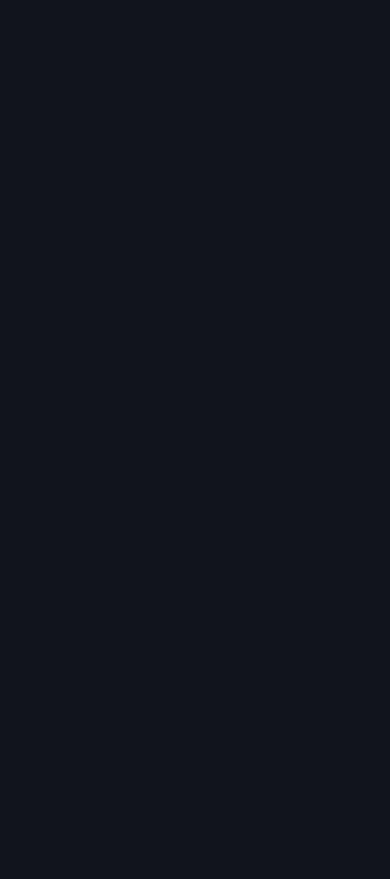
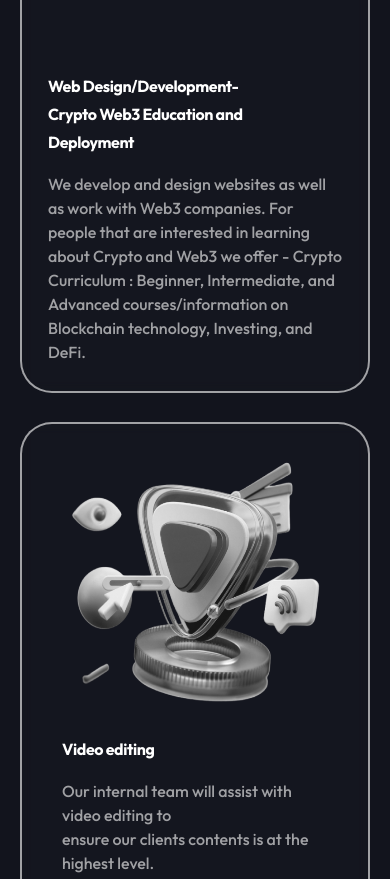
Before and after one commit to Synchro-X/rocketmarketing, a Next.js app: page / in a window 390 px wide. Shown: the part 3498-4377 px from the top of the page. Built offline with nearby package versions, Linux system fonts and the light colour scheme.

Commit message:
highlighttext

```diff
--- a/app/components/sections/section3.tsx
+++ b/app/components/sections/section3.tsx
@@ -36,9 +36,7 @@
               {Services.slice(0, 2).map((service, index) => {
                 return (
                   <div
-                    data-aos="fade-up"
-                    data-aos-duration={`${index + 1}00`}
-                    className="group flex backdrop-blur-[6px] bg-[rgba(29,31,39,0.24)] rounded-[32px] border-[2px] border-white/[0.6] transition-all duration-[2s] hover:border-[#bb2bff] md:px-0 px-[20px]  gap-[42px] py-[27px] md:pl-[40px] items-center shrink-0 grow relative  md:flex-row flex-col "
+                    className="group flex backdrop-blur-[6px] bg-[rgba(29,31,39,0.24)] rounded-[32px] border-[2px] border-white/[0.6] transition-border duration-[1.2s] hover:border-[#2b59ff] md:px-0 px-[20px]  gap-[42px] py-[27px] md:pl-[40px] items-center shrink-0 grow relative  md:flex-row flex-col "
                     key={index}
                   >
                     <div className="relative w-[100%] h-[258px] grayscale group-hover:grayscale-0 transition-all md:hidden flex">
@@ -51,12 +49,12 @@
                       />
                     </div>
                     <div className="flex flex-col gap-[16px] relative z-20">
-                      <h6 className="text-large font-bold leading-[28px] tracking-[-0.4px] font-outfit flex flex-col ">
+                      <h6 className="text-large font-bold leading-[28px] tracking-[-0.4px] font-outfit flex flex-col text-gradient">
                         {service.name.map((n, index) => {
                           return <span key={index}>{n}</span>;
                         })}
                       </h6>
-                      <p className="flex flex-col tex-sm font-outfit font-medium text-white/[0.6]">
+                      <p className="flex flex-col tex-sm font-outfit font-medium text-white/[0.6] text-gradient">
                         {service.contents.map((con, index) => {
                           return <span key={index}>{con}</span>;
                         })}
@@ -84,9 +82,7 @@
                 return (
                   <div
                     key={index}
-                    data-aos="fade-up"
-                    data-aos-duration={`${index + 3}00`}
-                    className="group flex flex-col backdrop-blur-[6px] bg-[rgba(29,31,39,0.24)] rounded-[32px] border-[2px] border-white/[0.6]  gap-[20px] py-[33px] px-[40px] items-center grow-[1]  relative transition-all duration-[2s] hover:border-[#bb2bff]"
+                    className="group flex flex-col backdrop-blur-[6px] bg-[rgba(29,31,39,0.24)] rounded-[32px] border-[2px] border-white/[0.6]  gap-[20px] py-[33px] px-[40px] items-center grow-[1]  relative transition-border duration-[1.2s] hover:border-[#2b59ff]"
                   >
                     <div className="relative w-[100%] h-[258px] grayscale group-hover:grayscale-0 transition-all">
                       <Image
@@ -98,12 +94,12 @@
                       />
                     </div>
                     <div className="flex flex-col gap-[16px] relative z-20">
-                      <h6 className="text-large font-bold leading-[28px] tracking-[-0.4px] font-outfit flex flex-col ">
+                      <h6 className="text-large font-bold leading-[28px] tracking-[-0.4px] font-outfit flex flex-col text-gradient ">
                         {service.name.map((n, index) => {
                           return <span key={index}>{n}</span>;
                         })}
                       </h6>
-                      <p className="flex flex-col tex-sm font-outfit font-medium text-white/[0.6]">
+                      <p className="flex flex-col tex-sm font-outfit font-medium text-white/[0.6] text-gradient">
                         {service.contents.map((con, index) => {
                           return <span key={index}>{con}</span>;
                         })}
@@ -162,7 +158,7 @@
     image: "/assets/image-Photoroom (2) 1.png",
   },
   {
-    name: ["Conent marketing"],
+    name: ["Content marketing"],
     contents: [
       "We market our clients contents across all media",
       "platforms to ensure the maximum amount of",
--- a/app/components/sections/section4.tsx
+++ b/app/components/sections/section4.tsx
@@ -22,7 +22,7 @@
                       key={index}
                     >
                       <div className="relative w-[58px] h-[58px]">
-                        <Image src={image} alt="" sizes="100vw"  priority fill />
+                        <Image src={image} alt="" sizes="100vw"   fill />
                       </div>
                     </div>
                   );
--- a/app/components/sections/section5.tsx
+++ b/app/components/sections/section5.tsx
@@ -7,7 +7,6 @@
           <div className="flex md:flex-row flex-col items-center">
             <div data-aos="fade-up" className="w-full md:w-[50%] relative">
               <Image
-              priority
                 src="/assets/homework.png"
                 alt=""
                 width={0}
--- a/app/components/sections/section6.tsx
+++ b/app/components/sections/section6.tsx
@@ -51,7 +51,7 @@
                         width={64}
                         height={64}
                         key={index}
-                        priority
+
                       />
                     );
                   })}
@@ -93,7 +93,7 @@
                 style={{
                   width: "100%",
                 }}
-                priority
+
               />
             </div>
           </div>
--- a/app/components/views/footer.tsx
+++ b/app/components/views/footer.tsx
@@ -9,7 +9,7 @@
               <div className="h-[1px] w-full bg-[#eee]/[0.21]"></div>
               <div className="flex justify-between w-full items-center">
                 <div className="w-[130.895px] h-[44.593px] relative">
-                  <Image src="/assets/logo.png" alt="" fill sizes="100vw" priority />
+                  <Image src="/assets/logo.png" alt="" fill sizes="100vw"  />
                 </div>
                 <span className="text-sm leading-[24px] tracking-[-0.3px] font-lufga text-white/[0.3]">© 2024 RocketMarketing. All rights reserved.</span>
               </div>
--- a/app/globals.css
+++ b/app/globals.css
@@ -35,20 +35,80 @@
   .text-balance {
     text-wrap: balance;
   }
+}
+
+.text-gradient {
+  background: rgb(255 255 255 / 0.6);
+  background-clip: text;
+  -webkit-background-clip: text;
+  -webkit-text-fill-color: transparent;
+  transition: background 3s, -webkit-text-fill-color 3s;
+  animation: rtextgradient 1.4s;
+}
+
+@keyframes rtextgradient{
+  0% {
+    background: linear-gradient(94deg, #2b59ff 0%, #bb2bff 100%);
+     background-clip: text;
+  -webkit-background-clip: text;
+  -webkit-text-fill-color: transparent;
+  }
+  100% {
+    background: rgb(255 255 255 / 0.6);
+     background-clip: text;
+  -webkit-background-clip: text;
+  -webkit-text-fill-color: transparent;
+  }
 
 }
 
-.text-gradient{
-  color: rgb(255 255 255 / 0.6);
-  transition-property: all;
-  transition-duration:3s;
+h6.text-gradient {
+  background: white;
+  font-weight: 700;
+  background-clip: text;
+  -webkit-background-clip: text;
+  -webkit-text-fill-color: transparent;
+  transition: background 3s, -webkit-text-fill-color 3s;
+  animation: wtextgradient 1.4s;
 }
 
-.group:hover .text-gradient{
+@keyframes wtextgradient{
+  0% {
+    background: linear-gradient(94deg, #2b59ff 0%, #bb2bff 100%);
+     background-clip: text;
+  -webkit-background-clip: text;
+  -webkit-text-fill-color: transparent;
+  }
+  100% {
+    background: white;
+     background-clip: text;
+  -webkit-background-clip: text;
+  -webkit-text-fill-color: transparent;
+  }
+
+}
+
+.group:hover .text-gradient {
   background: linear-gradient(94deg, #2b59ff 0%, #bb2bff 100%);
   background-clip: text;
   -webkit-background-clip: text;
   -webkit-text-fill-color: transparent;
+  animation: textgradient 1.4s;
+}
+
+@keyframes textgradient {
+  0% {
+    background: rgb(255 255 255 / 0.6);
+     background-clip: text;
+  -webkit-background-clip: text;
+  -webkit-text-fill-color: transparent;
+  }
+  100% {
+    background: linear-gradient(94deg, #2b59ff 0%, #bb2bff 100%);
+     background-clip: text;
+  -webkit-background-clip: text;
+  -webkit-text-fill-color: transparent;
+  }
 }
 
 .bcolor {
```
